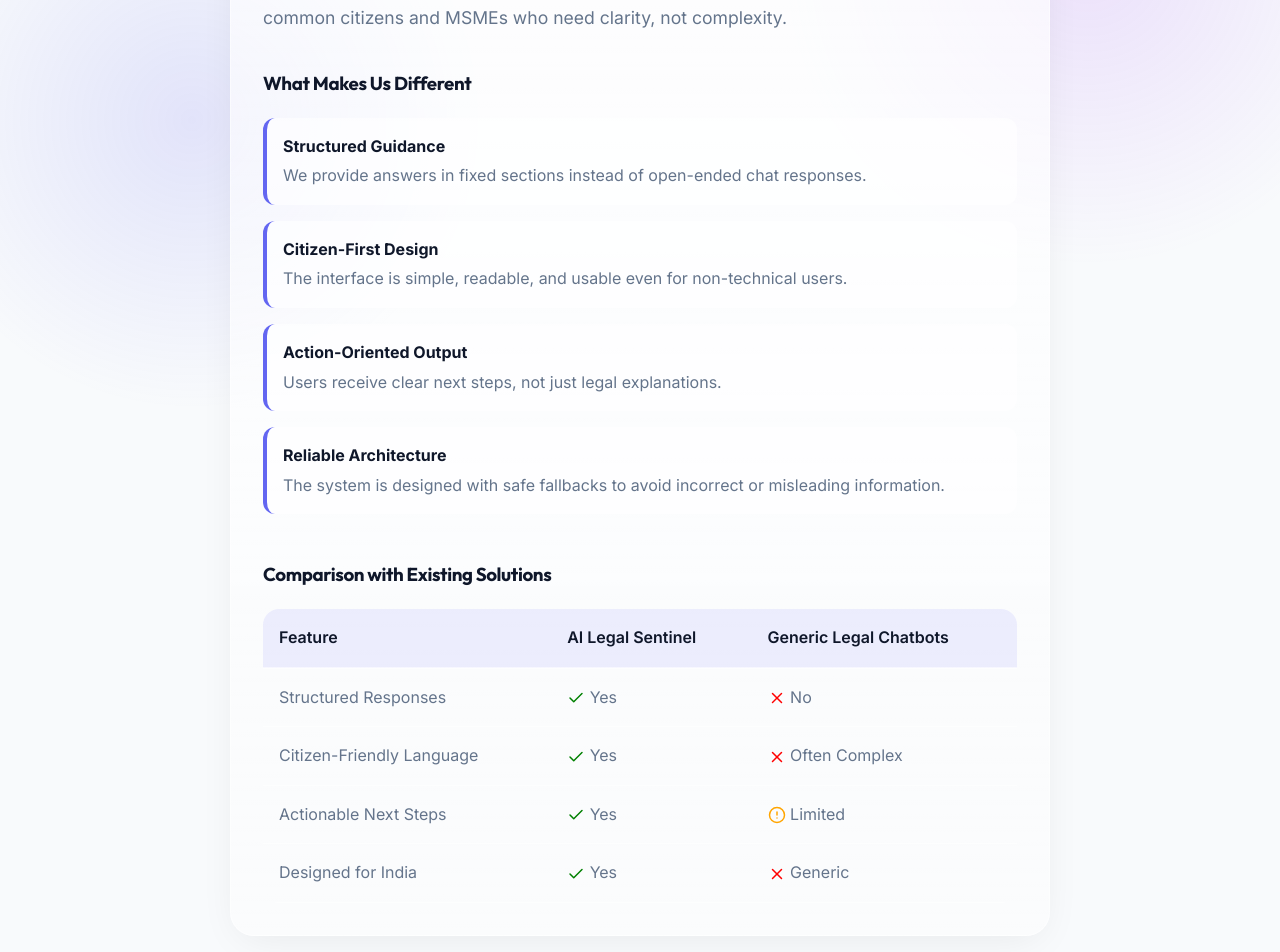
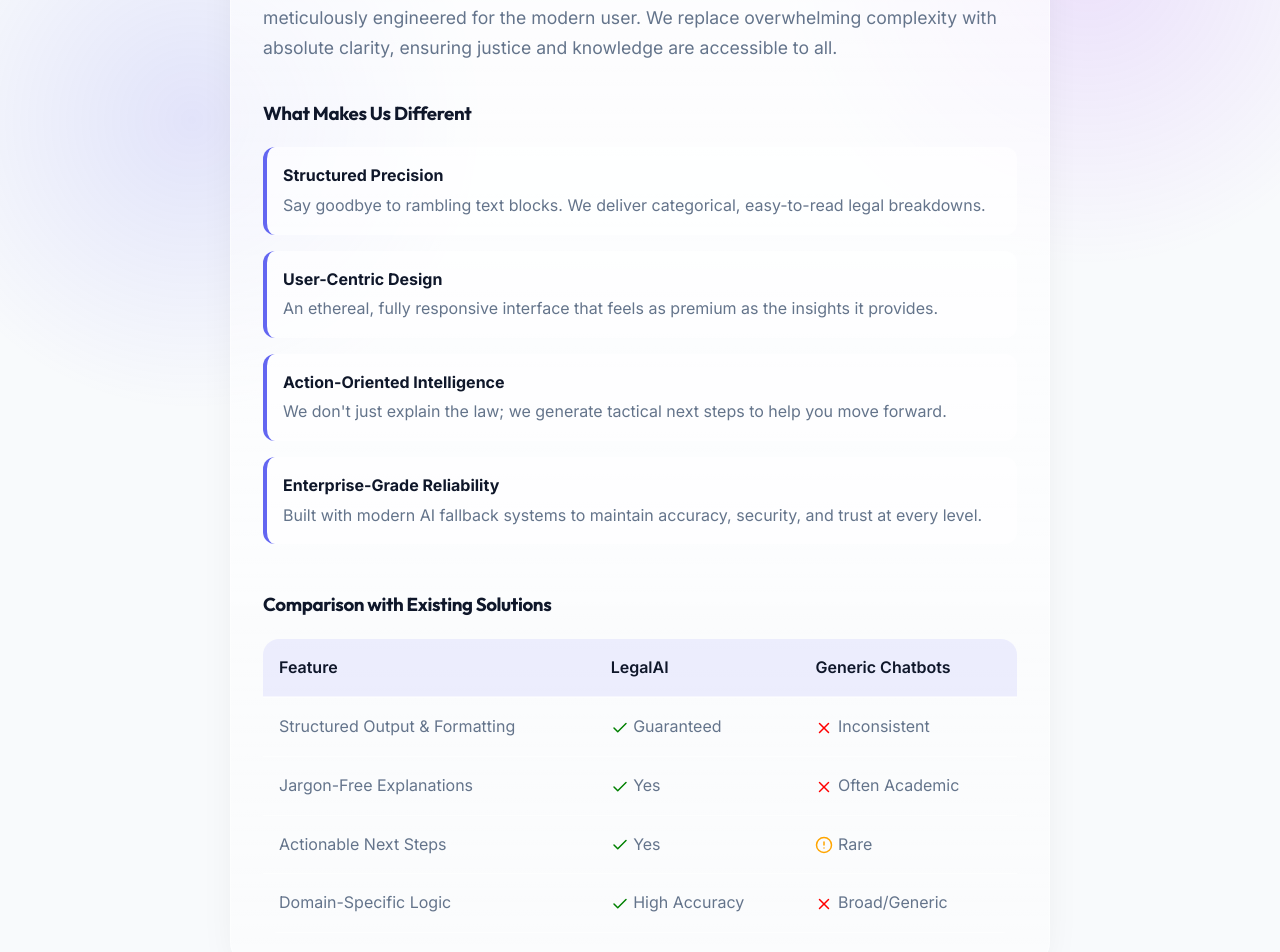
Before and after one commit to harshyadav-25/Legal_AI, a React (Create React App) app in the folder frontend/: page /why-us in a window 1280 px wide. Shown: the part 280-1232 px from the top of the page. Built offline with nearby package versions, Linux system fonts and the light colour scheme; no server answers.

Commit message:
feat(frontend): enhance copywriting and update brand name to LegalAI

```diff
--- a/frontend/src/pages/About.js
+++ b/frontend/src/pages/About.js
@@ -5,19 +5,19 @@
     <div className="animate-fade-in" style={{ padding: "40px", maxWidth: "900px", margin: "auto" }}>
       <div className="glass-card">
         <h1 style={{ marginBottom: "1.5rem", background: "var(--gradient-primary)", WebkitBackgroundClip: "text", WebkitTextFillColor: "transparent" }}>
-          About AI Legal Sentinel
+          About LegalAI
         </h1>
 
         <p style={{ marginTop: "15px", color: "var(--color-text-muted)", lineHeight: "1.7", fontSize: '1.1rem' }}>
-          AI Legal Sentinel is a digital legal awareness platform designed to help
-          Indian citizens and small businesses understand legal situations before
-          they escalate into serious problems.
+          LegalAI is a next-generation intelligent platform engineered to democratize legal
+          awareness. We empower individuals and modern businesses to seamlessly navigate
+          complex legal landscapes before they escalate into serious issues.
         </p>
 
         <p style={{ marginTop: "15px", color: "var(--color-text-muted)", lineHeight: "1.7", fontSize: '1.1rem' }}>
-          The platform does not replace lawyers or legal authorities. Instead, it
-          empowers users with basic legal knowledge so they can take informed and
-          responsible actions.
+          While our platform does not replace the critical role of human counsel, it serves
+          as a powerful first step—providing you with instant, AI-driven legal insights so
+          you can take informed and responsible actions with confidence.
         </p>
 
         <div style={{ marginTop: "40px", padding: "2rem", background: "rgba(255,255,255,0.5)", borderRadius: "var(--radius-lg)", border: "1px solid var(--color-glass-border)" }}>
@@ -30,18 +30,17 @@
           </p>
         </div>
 
-        <h3 style={{ marginTop: "40px", marginBottom: "1rem" }}>Future Scope</h3>
+        <h3 style={{ marginTop: "40px", marginBottom: "1rem" }}>Our Vision for the Future</h3>
 
         <ul style={{ lineHeight: "1.8", color: "var(--color-text-muted)", paddingLeft: "1.5rem" }}>
-          <li>Multilingual legal guidance for regional languages</li>
-          <li>Integration with verified government legal portals</li>
-          <li>Category-based legal assistance (criminal, civil, business)</li>
-          <li>Document analysis and compliance checks</li>
+          <li>Expanding multilingual capabilities for deeper regional accessibility</li>
+          <li>Direct integration with verified government and institutional legal portals</li>
+          <li>Specialized, deep-dive assistance tailored for criminal, civil, and corporate law</li>
+          <li>Automated compliance auditing and real-time document risk detection</li>
         </ul>
 
         <p style={{ marginTop: "40px", fontStyle: "italic", color: "var(--color-text-muted)", fontSize: "0.9rem", textAlign: "center" }}>
-          Built as part of a hackathon project to demonstrate the responsible use
-          of AI for social impact.
+          Driven by a commitment to social impact through the responsible application of advanced AI.
         </p>
       </div>
     </div>
--- a/frontend/src/pages/HowItWorks.js
+++ b/frontend/src/pages/HowItWorks.js
@@ -6,43 +6,43 @@
     <div className="animate-fade-in" style={{ padding: "40px", maxWidth: "900px", margin: "auto" }}>
       <div className="glass-card">
         <h1 style={{ marginBottom: "2rem", textAlign: "center", background: "var(--gradient-primary)", WebkitBackgroundClip: "text", WebkitTextFillColor: "transparent" }}>
-          How AI Legal Sentinel Works
+          How LegalAI Works
         </h1>
 
         <p style={{ textAlign: "center", color: "var(--color-text-muted)", fontSize: '1.2rem', marginBottom: '3rem' }}>
-          AI Legal Sentinel is designed to provide legal awareness in a simple,
-          structured, and reliable manner for citizens and MSMEs.
+          LegalAI synthesizes complex legal data into clear, structured, and actionable
+          insights for individuals and businesses alike.
         </p>
 
         <div style={{ display: 'flex', flexDirection: 'column', gap: '2rem' }}>
           <Step
             number="1"
-            title="User Input"
-            desc="The user enters a legal question in simple language."
+            title="User Query"
+            desc="Enter your legal question, document, or scenario in everyday language."
             icon={<MessageSquare size={24} color="var(--color-primary)" />}
           />
           <Step
             number="2"
-            title="Frontend Processing"
-            desc="The question is securely sent from the website to the backend API."
+            title="Secure Transmission"
+            desc="Your query is encrypted and instantly transmitted to our robust backend infrastructure."
             icon={<Server size={24} color="#a855f7" />}
           />
           <Step
             number="3"
-            title="AI Reasoning"
-            desc="The backend uses an AI model to analyze the question using Indian legal context."
+            title="AI Analysis"
+            desc="Our state-of-the-art LLM engine analyzes the context against established legal frameworks."
             icon={<Cpu size={24} color="#06b6d4" />}
           />
           <Step
             number="4"
-            title="Structured Output"
-            desc="The response is generated in clear sections: explanation, law, risk, and next steps."
+            title="Structured Intelligence"
+            desc="Results are dynamically organized into simple sections: core explanation, applicable laws, and risk assessment."
             icon={<FileText size={24} color="#ec4899" />}
           />
           <Step
             number="5"
-            title="User Guidance"
-            desc="The user receives actionable legal awareness instead of confusing legal jargon."
+            title="Actionable Guidance"
+            desc="You receive empowering knowledge—stripping away jargon so you know exactly what your next steps should be."
             icon={<CheckCircle size={24} color="#22c55e" />}
           />
         </div>
--- a/frontend/src/pages/WhyUs.js
+++ b/frontend/src/pages/WhyUs.js
@@ -6,22 +6,23 @@
     <div className="animate-fade-in" style={{ padding: "40px", maxWidth: "900px", margin: "auto" }}>
       <div className="glass-card">
         <h1 style={{ marginBottom: "1.5rem", background: "var(--gradient-primary)", WebkitBackgroundClip: "text", WebkitTextFillColor: "transparent" }}>
-          Why AI Legal Sentinel?
+          Why Choose LegalAI?
         </h1>
 
         <p style={{ marginTop: "15px", color: "var(--color-text-muted)", fontSize: '1.1rem', lineHeight: 1.7 }}>
-          Many legal platforms focus on professionals. AI Legal Sentinel is built
-          specifically for common citizens and MSMEs who need clarity, not complexity.
+          While traditional legal platforms cater exclusively to seasoned professionals,
+          LegalAI is meticulously engineered for the modern user. We replace overwhelming
+          complexity with absolute clarity, ensuring justice and knowledge are accessible to all.
         </p>
 
         <div style={{ marginTop: "40px" }}>
           <h3 style={{ marginBottom: '1.5rem' }}>What Makes Us Different</h3>
 
           <ul style={{ display: 'grid', gap: '1rem' }}>
-            <FeatureItem title="Structured Guidance" desc="We provide answers in fixed sections instead of open-ended chat responses." />
-            <FeatureItem title="Citizen-First Design" desc="The interface is simple, readable, and usable even for non-technical users." />
-            <FeatureItem title="Action-Oriented Output" desc="Users receive clear next steps, not just legal explanations." />
-            <FeatureItem title="Reliable Architecture" desc="The system is designed with safe fallbacks to avoid incorrect or misleading information." />
+            <FeatureItem title="Structured Precision" desc="Say goodbye to rambling text blocks. We deliver categorical, easy-to-read legal breakdowns." />
+            <FeatureItem title="User-Centric Design" desc="An ethereal, fully responsive interface that feels as premium as the insights it provides." />
+            <FeatureItem title="Action-Oriented Intelligence" desc="We don't just explain the law; we generate tactical next steps to help you move forward." />
+            <FeatureItem title="Enterprise-Grade Reliability" desc="Built with modern AI fallback systems to maintain accuracy, security, and trust at every level." />
           </ul>
         </div>
 
@@ -33,30 +34,30 @@
               <thead>
                 <tr style={{ background: "rgba(99, 102, 241, 0.1)" }}>
                   <th style={th}>Feature</th>
-                  <th style={th}>AI Legal Sentinel</th>
-                  <th style={th}>Generic Legal Chatbots</th>
+                  <th style={th}>LegalAI</th>
+                  <th style={th}>Generic Chatbots</th>
                 </tr>
               </thead>
               <tbody>
                 <tr>
-                  <td style={td}>Structured Responses</td>
-                  <td style={td}><Check size={18} color="green" style={{ verticalAlign: 'middle' }} /> Yes</td>
-                  <td style={td}><X size={18} color="red" style={{ verticalAlign: 'middle' }} /> No</td>
+                  <td style={td}>Structured Output & Formatting</td>
+                  <td style={td}><Check size={18} color="green" style={{ verticalAlign: 'middle' }} /> Guaranteed</td>
+                  <td style={td}><X size={18} color="red" style={{ verticalAlign: 'middle' }} /> Inconsistent</td>
                 </tr>
                 <tr>
-                  <td style={td}>Citizen-Friendly Language</td>
+                  <td style={td}>Jargon-Free Explanations</td>
                   <td style={td}><Check size={18} color="green" style={{ verticalAlign: 'middle' }} /> Yes</td>
-                  <td style={td}><X size={18} color="red" style={{ verticalAlign: 'middle' }} /> Often Complex</td>
+                  <td style={td}><X size={18} color="red" style={{ verticalAlign: 'middle' }} /> Often Academic</td>
                 </tr>
                 <tr>
                   <td style={td}>Actionable Next Steps</td>
                   <td style={td}><Check size={18} color="green" style={{ verticalAlign: 'middle' }} /> Yes</td>
-                  <td style={td}><AlertCircle size={18} color="orange" style={{ verticalAlign: 'middle' }} /> Limited</td>
+                  <td style={td}><AlertCircle size={18} color="orange" style={{ verticalAlign: 'middle' }} /> Rare</td>
                 </tr>
                 <tr>
-                  <td style={td}>Designed for India</td>
-                  <td style={td}><Check size={18} color="green" style={{ verticalAlign: 'middle' }} /> Yes</td>
-                  <td style={td}><X size={18} color="red" style={{ verticalAlign: 'middle' }} /> Generic</td>
+                  <td style={td}>Domain-Specific Logic</td>
+                  <td style={td}><Check size={18} color="green" style={{ verticalAlign: 'middle' }} /> High Accuracy</td>
+                  <td style={td}><X size={18} color="red" style={{ verticalAlign: 'middle' }} /> Broad/Generic</td>
                 </tr>
               </tbody>
             </table>
```
